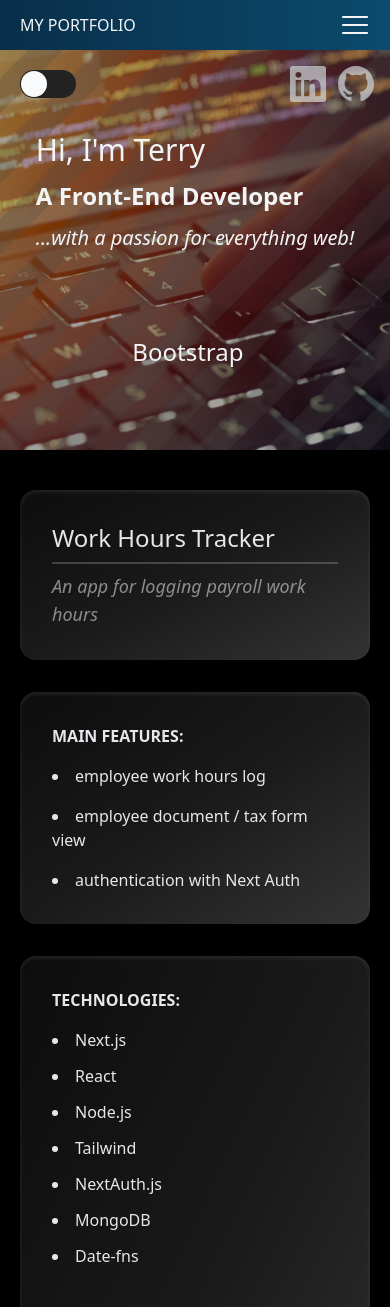
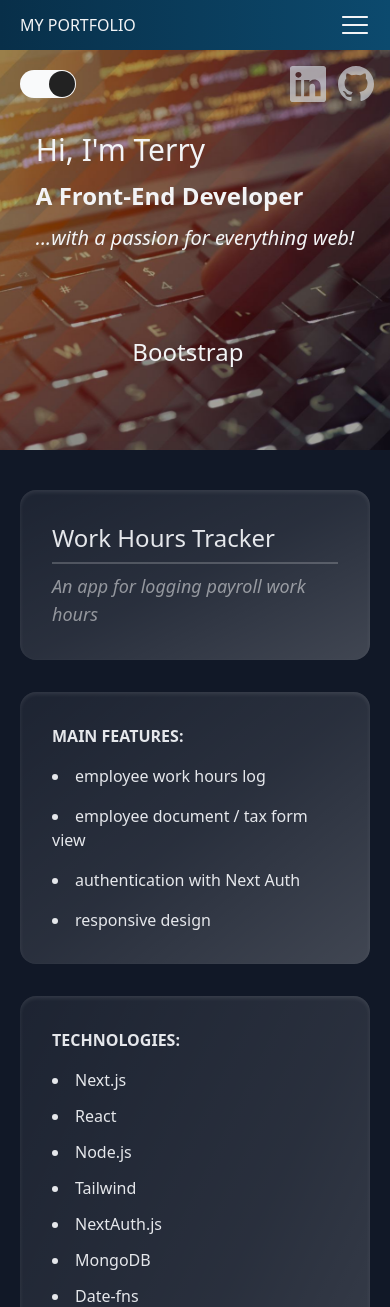
Before and after one commit to tbabyuk/portfolio-next-2023, a Next.js app: page /project/contractor-work-hours in a window 390 px wide. Shown: the top 1307 px of the page. Built offline with nearby package versions, Linux system fonts and the light colour scheme.

Commit message:
expanded light and dark mode styling, added content to projects

```diff
--- a/app/components/AboutSection.jsx
+++ b/app/components/AboutSection.jsx
@@ -7,8 +7,9 @@ export const AboutSection = () => {
 
   const {isDarkTheme} = useTheme()
 
+
   return (
-        <section className={`about-section relative pt-32 pb-44 flex flex-col justify-center ${!isDarkTheme ? "bg-gray-50" : "bg-gray-800"}`} id="about">
+        <section className={`about-section relative pt-32 pb-44 flex flex-col justify-center ${isDarkTheme ? "bg-gray-900" : "bg-gray-50"}`} id="about">
             <a href="/terry_web_dev_2023.pdf" className="absolute flex items-center top-5 right-5 py-3 px-4 bg-[#f09c6c] hover:bg-[#ec8346] rounded text-gray-50" download><BiSolidFilePdf />&nbsp;RESUME</a>
             <div className="flex flex-col lg:flex-row px-5 sm:px-12 md:px-20 lg:px-20 xl:px-48">
                 <div className="mb-16 lg:mb-0 grid place-items-center lg:me-10 xl:me-20">
--- a/app/components/ProjectDetailCard.jsx
+++ b/app/components/ProjectDetailCard.jsx
@@ -2,35 +2,38 @@
 
 import Link from 'next/link';
 import { motion } from 'framer-motion';
+import { useTheme } from '../context/ThemeContextProvider';
 
 
 export const ProjectDetailCard = ({project}) => {
 
+    const {isDarkTheme} = useTheme()
+
+
     return (
-        <div className="grid lg:grid-cols-2 bg-black px-5 lg:px-10 py-10" id="project-title">
+        <div className={`grid lg:grid-cols-2 px-5 lg:px-10 py-10 ${isDarkTheme ? "bg-gray-900" : "bg-gray-50"}`} id="project-title">
             <motion.div
             initial={{ opacity: 0, x: -25 }}
             whileInView={{ opacity: 1, x: 0 }}
             transition={{ ease: "easeOut", duration: 1 }}
-
             className="text-gray-200 grid grid-cols-2 mb-8 lg:mb-0">
                 {/* title container */}
-                <div className="col-span-2 mb-8 rounded-2xl tb-bento-box">
+                <div className={`col-span-2 mb-8 rounded-2xl ${isDarkTheme ? "tb-bento-box-light" : "tb-bento-box-dark"}`}>
                 <h1 className="text-2xl md:text-3xl border-b-2 border-white/20 pb-2 mb-2">{project.title}</h1>
                 <h2 className="text-white/50 italic text-lg md:text-xl">{project.shortDescription}</h2>
                 </div>
 
                 {/* features container */}
-                <div className="col-span-2 mb-8 tb-bento-box">
+                <div className={`col-span-2 mb-8 ${isDarkTheme ? "tb-bento-box-light" : "tb-bento-box-dark"}`}>
                 <h3 className="font-semibold pb-4">MAIN FEATURES:</h3>
-                <ul className="font-light list-disc list-inside flex gap-4 flex-wrap">
+                <ul className="font-light list-disc list-inside flex flex-col sm:flex-row flex-wrap gap-4">
                     {project.features.map((feature, index) => (
                         <li key={index} className="">{feature}</li>
                     ))}
                 </ul>
                 </div>
                 {/* tech container */}
-                <div className="col-span-2 grid grid-cols-2 mb-8 tb-bento-box">
+                <div className={`col-span-2 grid grid-cols-2 mb-8 ${isDarkTheme ? "tb-bento-box-light" : "tb-bento-box-dark"}`}>
                 <div className="col-span-2 md:col-span-1 mb-10 md:mb-0">
                     <h3 className="font-semibold pb-4">TECHNOLOGIES:</h3>
                     <ul className="font-light list-disc list-inside space-y-3">
@@ -46,7 +49,7 @@ export const ProjectDetailCard = ({project}) => {
                 </div>
                 </div>
                 {/* description container */}
-                <div className="col-span-2 rounded-2xl tb-bento-box">
+                <div className={`col-span-2 rounded-2xl ${isDarkTheme ? "tb-bento-box-light" : "tb-bento-box-dark"}`}>
                 <h3 className="font-semibold pb-4">DESCRIPTION:</h3>
                 <p className="font-light">{project.longDescription}</p>
                 </div>
@@ -57,7 +60,7 @@ export const ProjectDetailCard = ({project}) => {
             transition={{ ease: "easeOut", duration: 1 }}
             className="lg:px-10">
                 <img src={project.src} alt="project image" className="rounded-t-lg" />
-                <div className="tb-bento-box-2 flex flex-col gap-y-5 sm:flex-row justify-evenly py-10">
+                <div className={`flex flex-col gap-y-5 sm:flex-row justify-evenly py-10 ${isDarkTheme ? "tb-bento-box-light-2" : "tb-bento-box-dark-2"}`}>
                     <Link href={project.liveUrl} target="_blank"><button className="card-button w-full sm:w-[100px]">Live</button></Link>
                     <Link href={project.videoUrl} target="_blank"><button className="card-button w-full sm:w-[100px]">Video</button></Link>
                     <Link href={project.githubUrl} target="_blank"><button className="card-button w-full sm:w-[100px]">GitHub</button></Link>
--- a/app/components/ProjectsSection.jsx
+++ b/app/components/ProjectsSection.jsx
@@ -9,9 +9,9 @@ export const ProjectsSection = () => {
 
   const {isDarkTheme} = useTheme()
 
+
   return (
-        <section className={`projects-section relative py-52 flex flex-col justify-center ${!isDarkTheme ? "bg-gray-50" : "bg-gray-800"}`}>
-
+        <section className={`projects-section relative py-52 flex flex-col justify-center ${isDarkTheme ? "bg-gray-900" : "bg-gray-50"}`}>
             <div className="flex flex-col gap-3 bg-sky-800 text-gray-50 text-center py-3 absolute top-[0] -translate-y-[50%] w-full" id="projects">
                 <h4 className="text-3xl">PROJECTS</h4>
                 <p className="text-[0.9rem]">A few of my projects</p>
--- a/app/context/ThemeContextProvider.js
+++ b/app/context/ThemeContextProvider.js
@@ -6,7 +6,7 @@ const ThemeContext = createContext()
 
 export const ThemeContextProvider = ({children}) => {
 
-  const [isDarkTheme, setIsDarkTheme] = useState(false)
+  const [isDarkTheme, setIsDarkTheme] = useState(true)
 
 
   return (
--- a/app/data/portfolioData.js
+++ b/app/data/portfolioData.js
@@ -3,7 +3,7 @@
 export const projectsArray = [
     {
       title: "Small Business Website",
-      features: ["SEO optimization", "user form submission", "automated email alerts", "shop functionality with Stripe", "Google reviews integration", "asset storage with Firebase Storage"],
+      features: ["SEO optimization", "user form submission", "automated email alerts", "shop functionality with Stripe", "Google reviews integration", "asset storage with Firebase Storage", "responsive design"],
       technologies: ["Next.js", "React", "Node.js", "Tailwind", "Route Handlers (API Routes)", "Stripe API", "Google Reviews API", "Firebase Storage", "Controlled Forms", "Nodemailer"],
       techIconsArray: ["/images/skills/next.png", "/images/skills/react.png", "/images/skills/node.png", "/images/skills/tailwind.png", "/images/skills/firebase.png", "/images/skills/stripe.png"],
       shortDescription: "Multi-featured website for a local business",
@@ -31,7 +31,7 @@ export const projectsArray = [
     },
     {
       title: "Office Admin App",
-      features: ["task tracker with CRUD functionality", "payroll dashboard for employee pay", "instrument rental dashboard", "authentication with Firebase Auth"],
+      features: ["task tracker with CRUD functionality", "payroll dashboard for employee pay", "instrument rental dashboard", "authentication with Firebase Auth", "responsive design"],
       technologies: ["Next.js", "React", "Node.js", "Tailwind", "Firebase Auth", "Firebase Firestore", "MongoDB"],
       techIconsArray: ["/images/skills/next.png", "/images/skills/react.png", "/images/skills/node.png", "/images/skills/tailwind.png", "/images/skills/firebase.png", "/images/skills/mongo.png"],
       shortDescription: "An app for office tasks and payroll tracking",
@@ -45,7 +45,7 @@ export const projectsArray = [
     },
     {
       title: "Work Hours Tracker",
-      features: ["employee work hours log", "employee document / tax form view", "authentication with Next Auth"],
+      features: ["employee work hours log", "employee document / tax form view", "authentication with Next Auth", "responsive design"],
       technologies: ["Next.js", "React", "Node.js", "Tailwind", "NextAuth.js", "MongoDB", "Date-fns"],
       techIconsArray: ["/images/skills/next.png", "/images/skills/react.png", "/images/skills/node.png", "/images/skills/next-auth.png", "/images/skills/tailwind.png", "/images/skills/mongo.png"],
       shortDescription: "An app for logging payroll work hours",
@@ -59,11 +59,11 @@ export const projectsArray = [
     },
     {
       title: "Webinar Landing Page",
-      features: ["SEO optimization", "user form submission", "automated email alerts", "shop functionality with Stripe", "Google reviews integration"],
+      features: ["user form submission", "automated email alerts", "responsive design"],
       technologies: ["Next.js", "React", "Node.js", "Tailwind", "Nodemailer"],
       techIconsArray: ["/images/skills/next.png", "/images/skills/react.png", "/images/skills/node.png", "/images/skills/tailwind.png"],
       shortDescription: "Real-estate webinar landing page",
-      longDescription: "A simple webinar registration landing page that I had done for a real-estate client. It provides visitors with information about the webinar and allows them to register by entering their name and email address. After they register, they receive a zoom link that they can use to join the webinar. The webinar organizer (my client) receives an email to their mailbox with the name and email of each registrant, which was accomplished on the back end with Nodemailer.",
+      longDescription: "A webinar landing page that I did for a real-estate client. It provides visitors with information about the webinar and allows them to register by entering their name and email address. After they submit their registration, they can view a zoom link to join the webinar. The webinar organizer (my client) receives an automated email alert whenever somebody registers, containing the registrant's name and email address.",
       src: "/images/projects/webinar_landing_page.jpg",
       alt: "landing page demo image",
       url: "landing-page",
@@ -73,18 +73,18 @@ export const projectsArray = [
     },
     {
       title: "Disney Website Clone",
-      features: ["SEO optimization", "user form submission", "automated email alerts", "shop functionality with Stripe", "Google reviews integration"],
-      technologies: [""],
+      features: ["dropdown menus", "image sliders", "responsive design"],
+      technologies: ["Next.js", "React", "Tailwind"],
       techIconsArray: ["/images/skills/next.png", "/images/skills/react.png", "/images/skills/tailwind.png"],
       shortDescription: "Official disney website clone",
-      longDescription: "A website / web app for a local music school business. The website includes a home page, lesson offerings page, rates page, teachers page, reviews page, about page, contact page, and a blog page with multiple blog articles. It is also optimized for SEO.",
+      longDescription: "This was a fun project to do and the goal here was just to keep my front-end skills sharp by re-creating an existing website with as much detail as possible. The Disney website has since changed a bit, but this version existed sometime in 2023. I enjoy Disney movies that I thought this would be fun to do!",
       src: "/images/projects/disney_website_clone.jpg",
       alt: "disney website clone image",
       url: "disney-website-clone",
       liveUrl: "https://disney-clone-liard-one.vercel.app/",
       videoUrl: "",
       githubUrl: "https://github.com/tbabyuk/disney_clone"
-    }
+    },
   ]
 
 
--- a/app/globals.css
+++ b/app/globals.css
@@ -20,10 +20,18 @@ button:disabled {
     @apply bg-gray-500 hover:bg-gray-500
 }
 
-.tb-bento-box {
+.tb-bento-box-light {
     @apply p-8 bg-gradient-to-br from-white/5 via-white/10 to-white/20 shadow-inner shadow-white/10 rounded-2xl;
 }
 
-.tb-bento-box-2 {
+.tb-bento-box-light-2 {
     @apply p-8 bg-gradient-to-br from-white/5 via-white/10 to-white/20 shadow-inner shadow-white/10 rounded-b-2xl;
 }
+
+.tb-bento-box-dark {
+    @apply p-8 bg-gradient-to-br from-gray-700 to-gray-600 rounded-2xl;
+}
+
+.tb-bento-box-dark-2 {
+    @apply p-8 bg-gradient-to-br from-gray-700 to-gray-600 rounded-b-2xl;
+}
```
